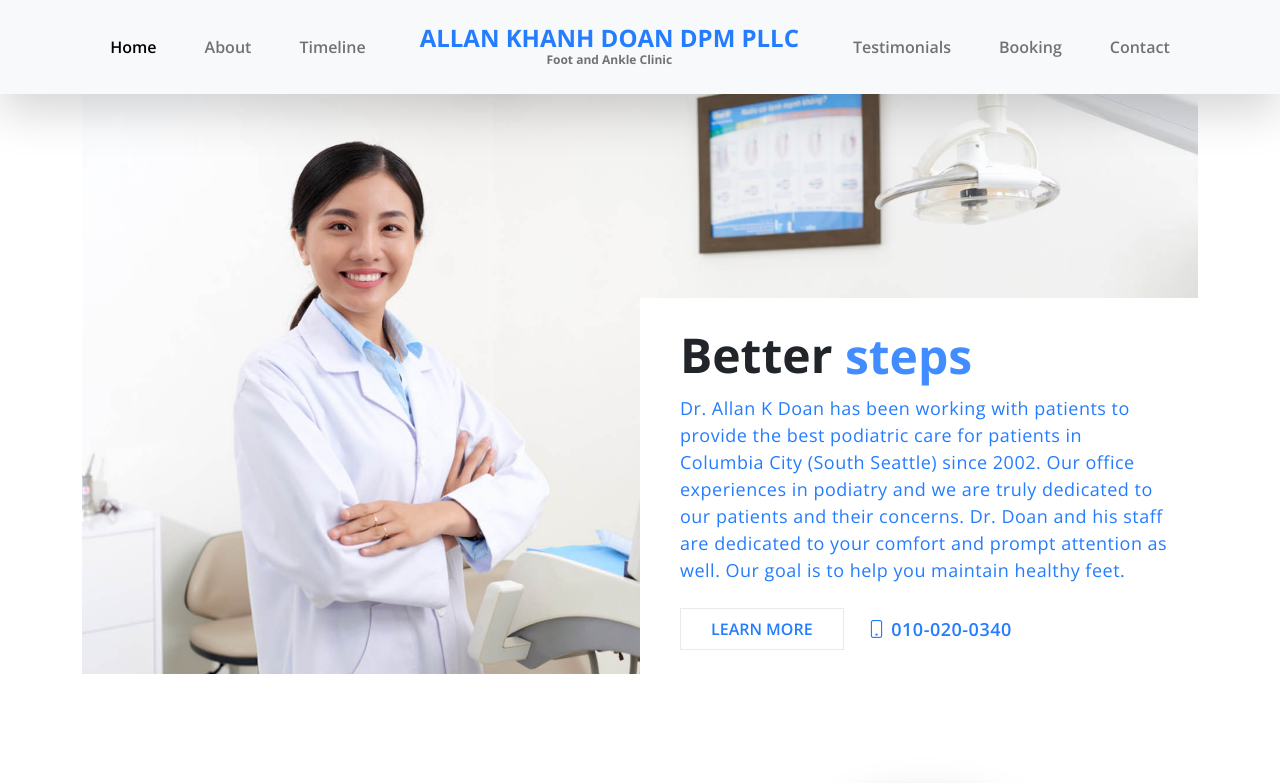
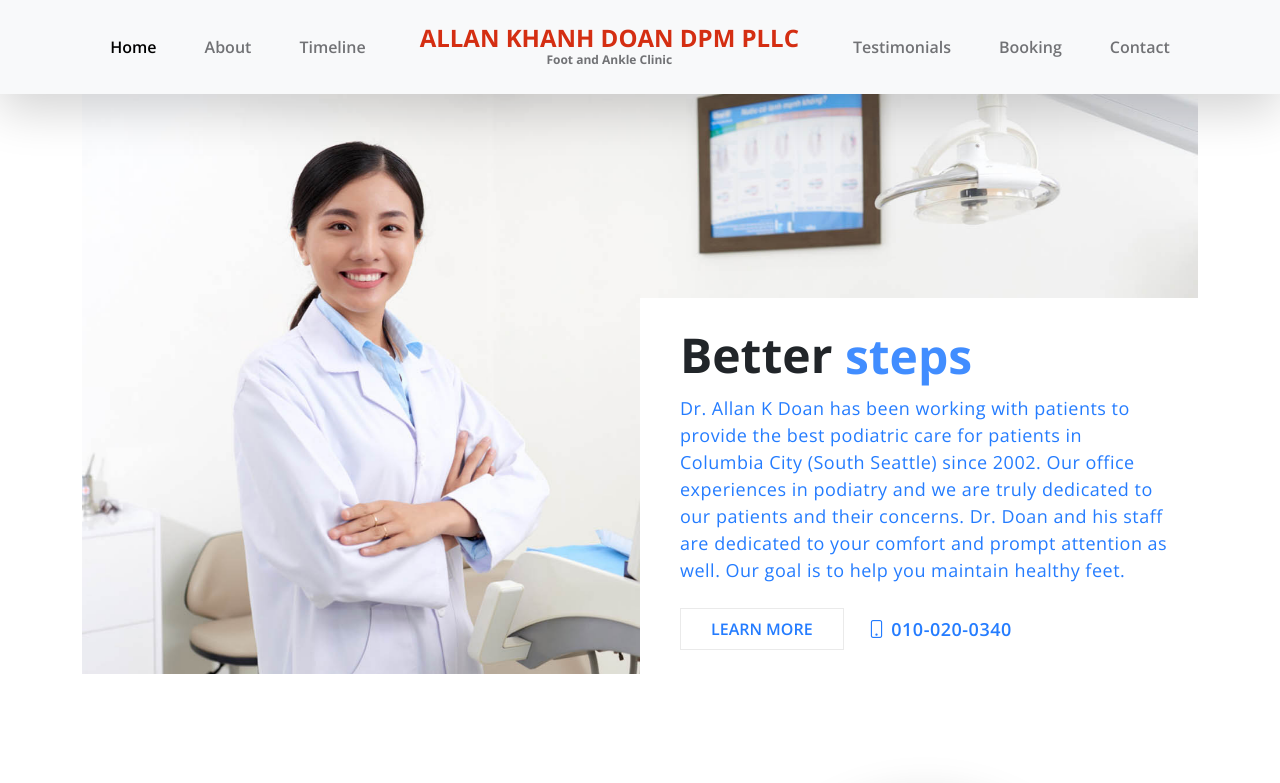
Before and after one commit to LumiGidey/AnkleFootClinic, a plain HTML site: page index.html in a window 1280 px wide. Shown: the top 783 px of the page. Drawn offline with nearby package versions, Linux system fonts and the light colour scheme.

Commit message:
Update templatemo-medic-care.css

```diff
--- a/css/templatemo-medic-care.css
+++ b/css/templatemo-medic-care.css
@@ -312,7 +312,7 @@ strong {
 }
 
 .navbar-brand {
-  color: var(#d42e12);
+  color: #d42e12;
   font-size: var(--h5-font-size);
   font-weight: var(--font-weight-bold);
   margin: 0 30px;
```
